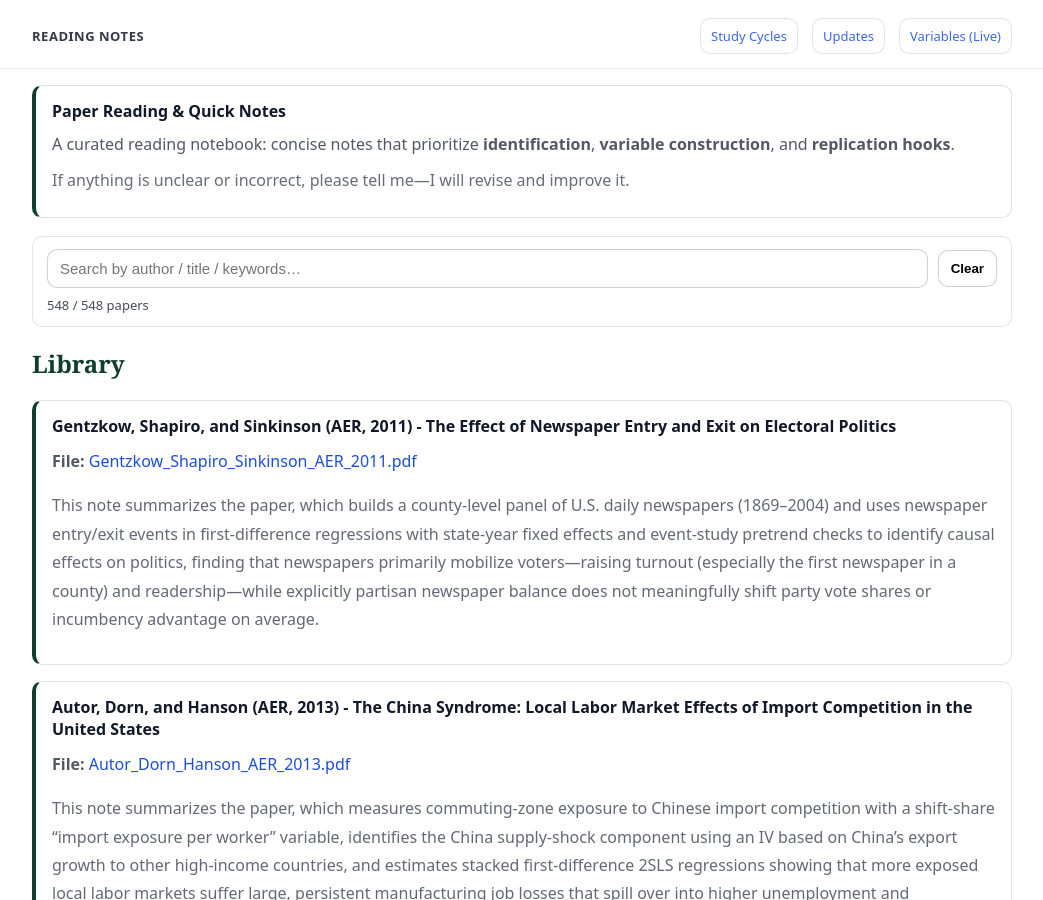
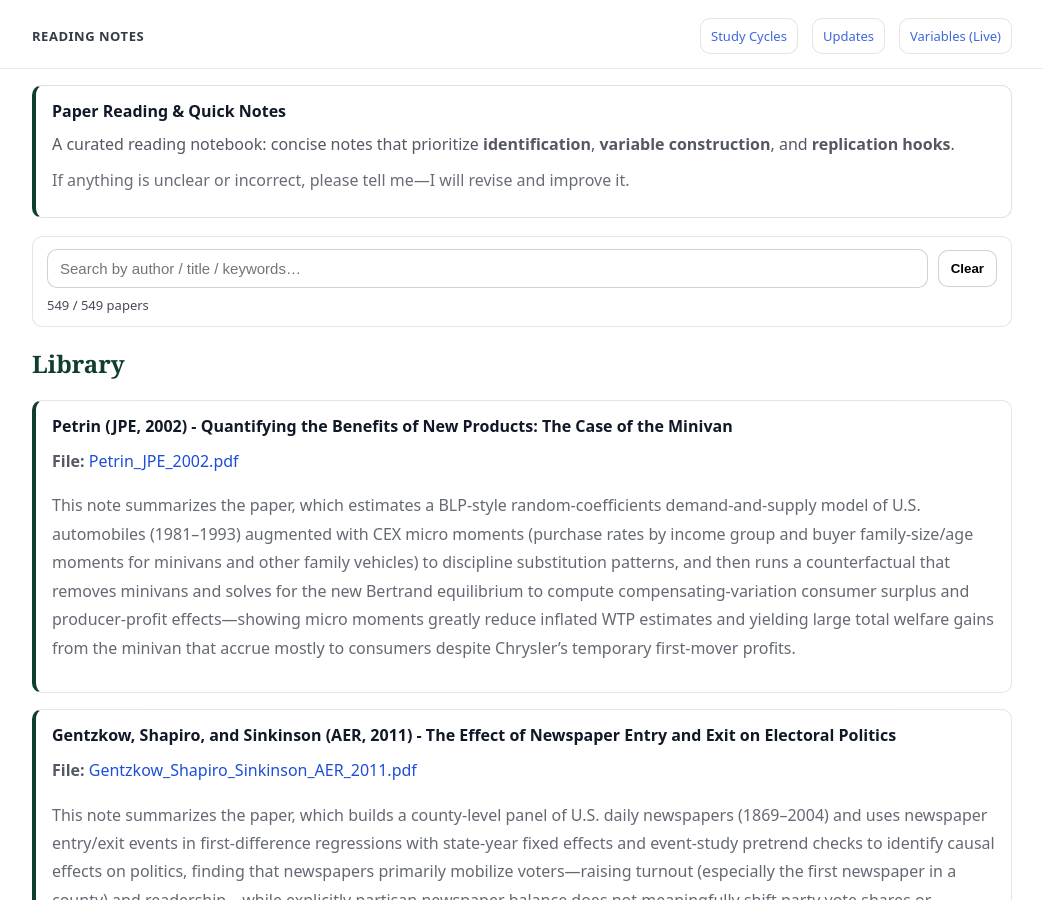
Before and after one commit to yaxinzn/study-archive, a Jekyll site: the page built from reading/index.md, in a window 1280 px wide and 900 px high. Shown: the whole window, without its empty margins (118-1161 px from the left). Built offline with Jekyll 4.4.1, drawn with Linux system fonts in a browser that asks for light colours.

Commit message:
Reading: add/update Petrin_JPE_2002.pdf

```diff
--- a/_data/reading.yml
+++ b/_data/reading.yml
@@ -1,3 +1,7 @@
+- title: "Petrin (JPE, 2002) - Quantifying the Benefits of New Products: The Case of the Minivan"
+  file: "Petrin_JPE_2002.pdf"
+  desc: "This note summarizes the paper, which estimates a BLP-style random-coefficients demand-and-supply model of U.S. automobiles (1981–1993) augmented with CEX micro moments (purchase rates by income group and buyer family-size/age moments for minivans and other family vehicles) to discipline substitution patterns, and then runs a counterfactual that removes minivans and solves for the new Bertrand equilibrium to compute compensating-variation consumer surplus and producer-profit effects—showing micro moments greatly reduce inflated WTP estimates and yielding large total welfare gains from the minivan that accrue mostly to consumers despite Chrysler’s temporary first-mover profits."
+
 - title: "Gentzkow, Shapiro, and Sinkinson (AER, 2011) - The Effect of Newspaper Entry and Exit on Electoral Politics"
   file: "Gentzkow_Shapiro_Sinkinson_AER_2011.pdf"
   desc: "This note summarizes the paper, which builds a county-level panel of U.S. daily newspapers (1869–2004) and uses newspaper entry/exit events in first-difference regressions with state-year fixed effects and event-study pretrend checks to identify causal effects on politics, finding that newspapers primarily mobilize voters—raising turnout (especially the first newspaper in a county) and readership—while explicitly partisan newspaper balance does not meaningfully shift party vote shares or incumbency advantage on average."
```
Also changed, not shown: 1 other file.
